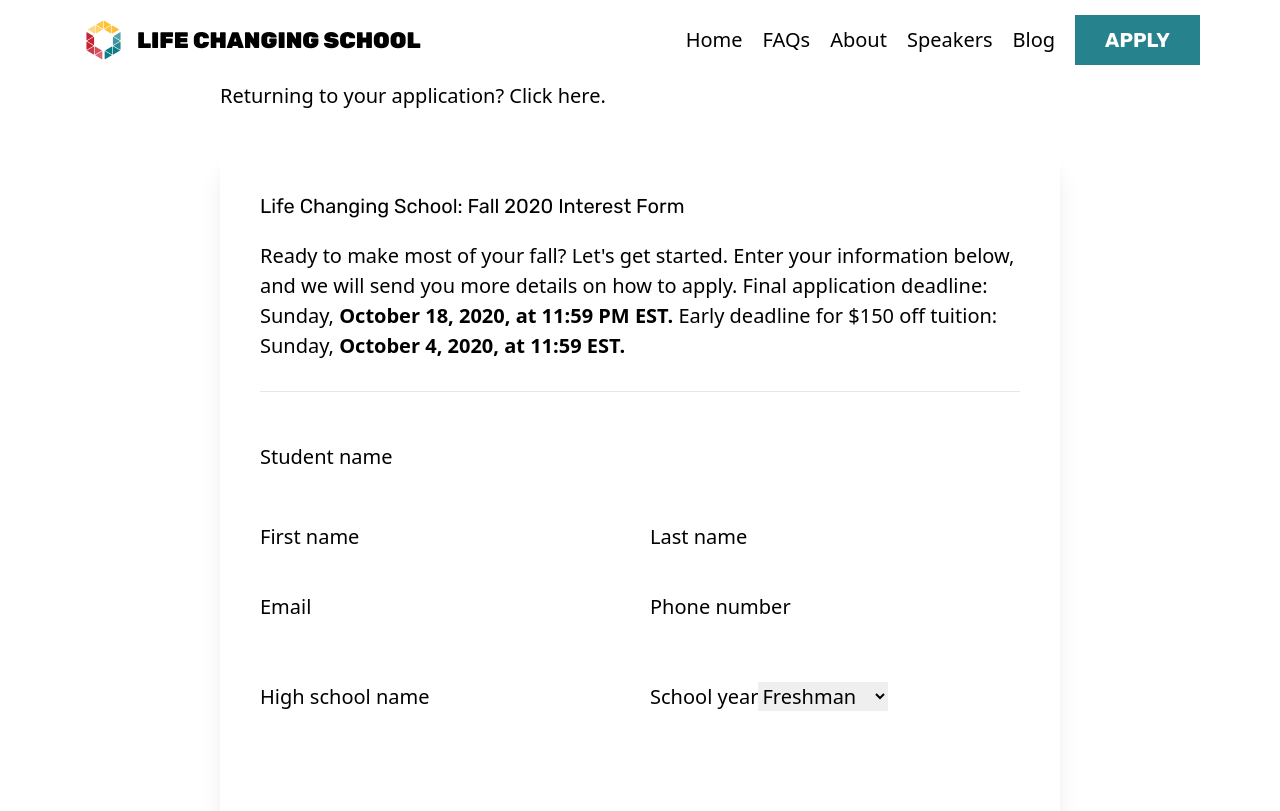
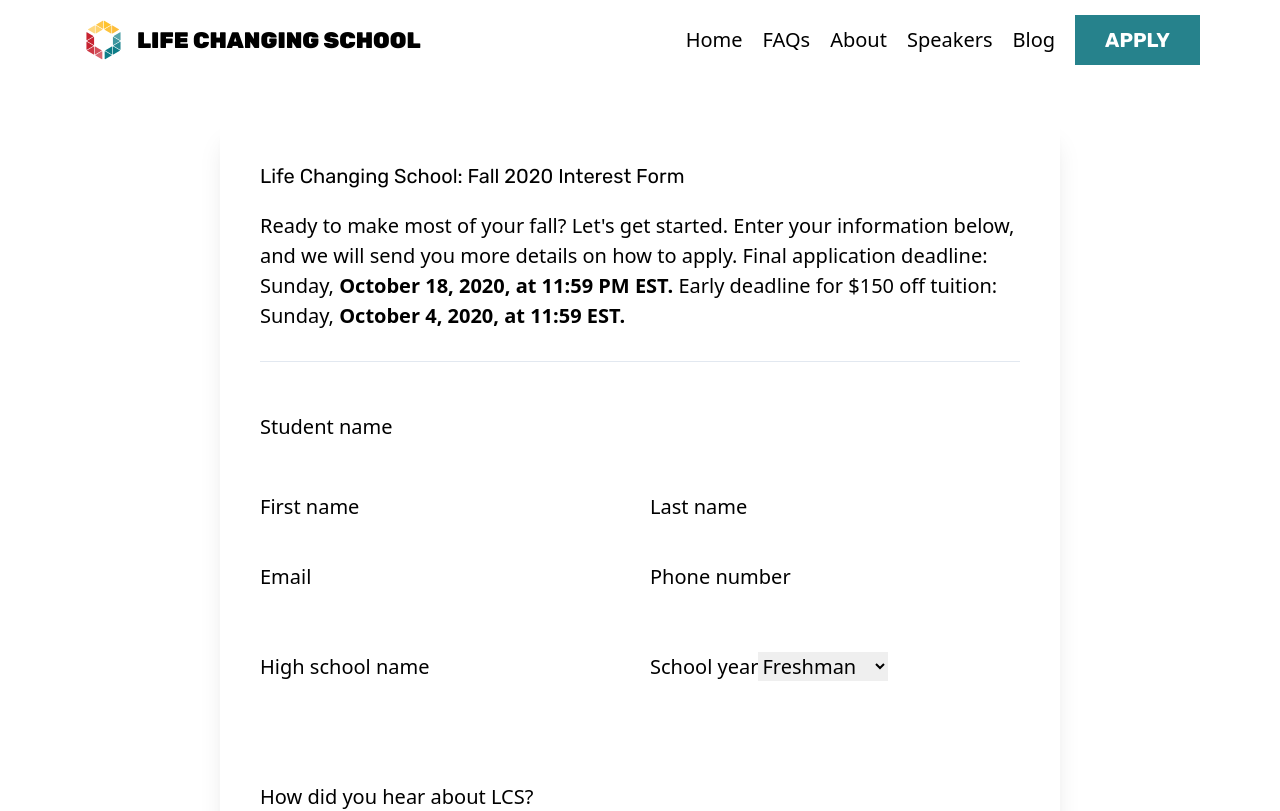
Before and after one commit to LifeChangingSchool/lcs-website, a Next.js app: page /interest in a window 1280 px wide. Shown: the top 811 px of the page. Built offline with nearby package versions, Linux system fonts and the light colour scheme.

Commit message:
remove link to old application

```diff
--- a/pages/interest.tsx
+++ b/pages/interest.tsx
@@ -100,7 +100,6 @@ export default function Interest() {
         <main className="lcs-container">
             <LCSSEO title="Apply to LCS" description="Ready to make most of your fall? Let's get started. Enter your information below, and we will send
                     you more details on how to apply."/>
-            <p className="content aside max-w-2xl mx-auto text-xs sm:text-base">Returning to your application? <Link href="/apply"><a>Click here.</a></Link></p>
             <div className="max-w-2xl mx-auto p-4 sm:p-8 shadow-xl my-8">
                 <h1 className="heading">Life Changing School: Fall 2020 Interest Form</h1>
                 <p className="my-4 text-xs sm:text-base">Ready to make most of your fall? Let's get started. Enter your information below, and we will send
```
